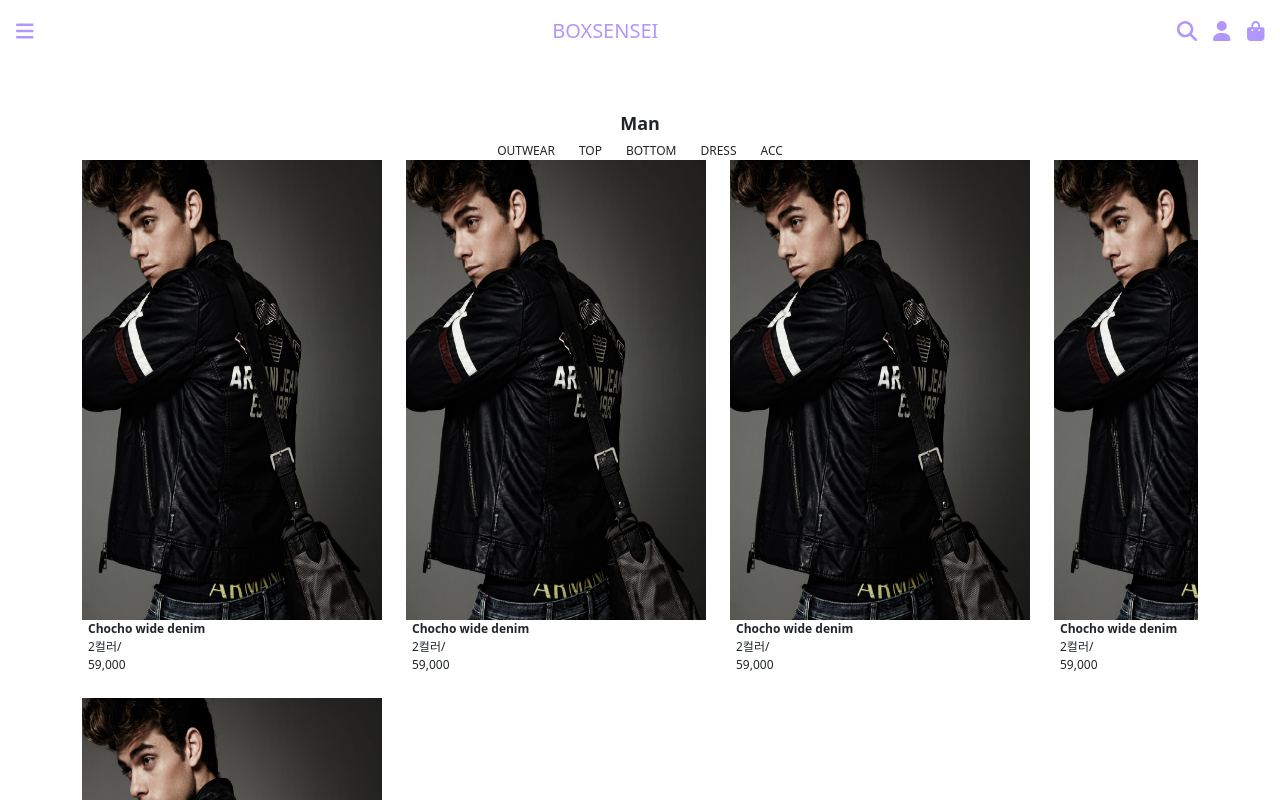
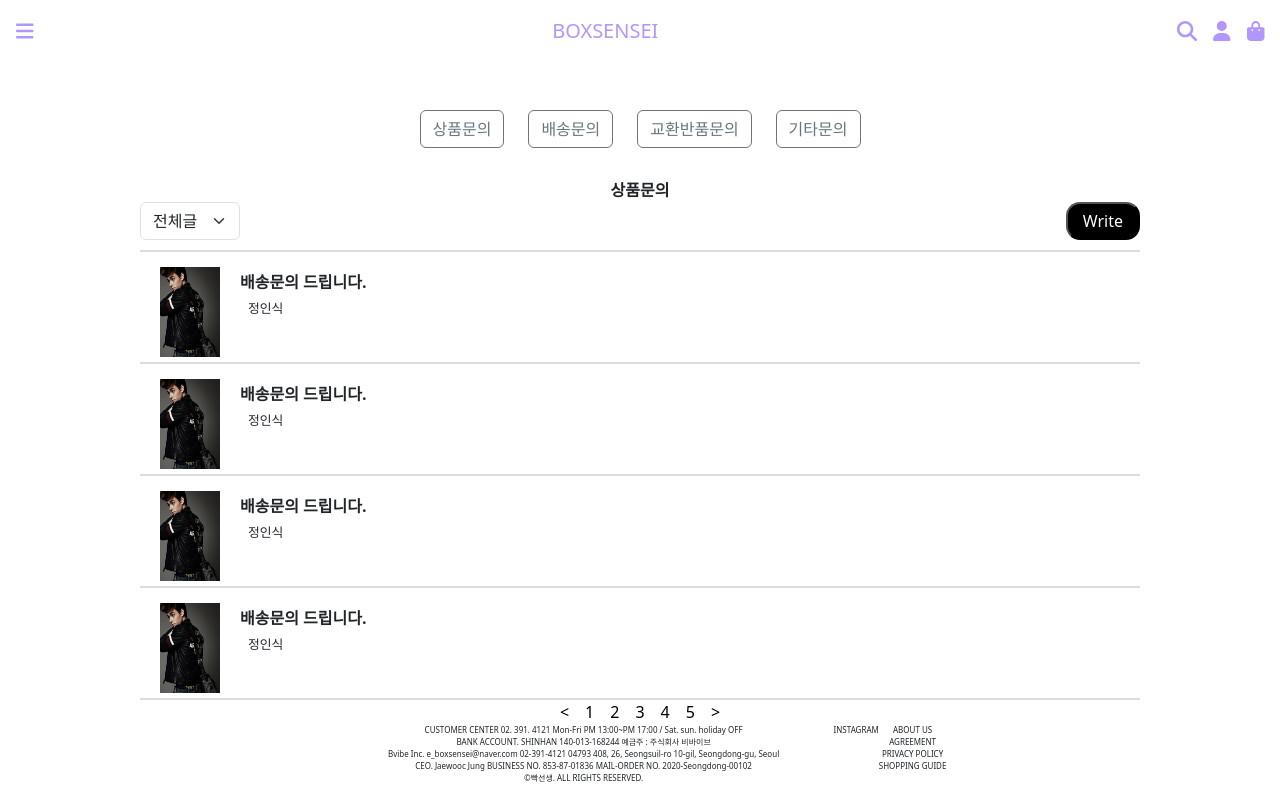
Before and after one commit to musso91hyukjun/shoppingmallProject, a React (Create React App) app in the folder shoppingmallui/: page / in a window 1280 px wide. Shown: the top 800 px of the page. Built offline with nearby package versions, Linux system fonts and the light colour scheme.

Commit message:
충돌Test

```diff
--- a/shoppingmallui/src/App.js
+++ b/shoppingmallui/src/App.js
@@ -6,12 +6,14 @@
 import Footer from './component/Footer';
 import './css/Footer.css'
 import Item from './component/Item';
+import QnA from './component/QnA';
 
 function App() {
   return (
     <div className="App">
       <Header />
-      <Item />
+      {/* <Item /> */}
+      <QnA />
       <Footer />
     </div>
   );
--- a/shoppingmallui/src/component/Item.jsx
+++ b/shoppingmallui/src/component/Item.jsx
@@ -45,7 +45,7 @@
                     <div className={`${styles.itemInfo}`}>
                         <p className={`${styles.itemName} fw-bold`} >Chocho wide denim</p>
                         <p>2컬러/</p>
-                        <p className={`${styles.itemPrice}`}>59,000</p>
+                        <p className={`${styles.itemPrice}`}>59,000aa</p>
                     </div>
                 </li>
                 <li className={`${styles.item}`}>
--- a/shoppingmallui/src/css/Item.css
+++ /dev/null
@@ -1,39 +0,0 @@
-ul{
-    list-style-type: none;
-    overflow: auto;
-    padding: 0;
-}
-li{
-    float: left;
-}
-p{
-    margin:0;
-}
-
-/* 카테고리 */
-.categoryTitle{
-    font-size: 18px;
-    margin-bottom: 5px;
-}
-.categoryList{
-    font-size: 12px;
-}
-
-/* 상품 리스트 */
-.itemList{
-    grid-template-columns: repeat(4, 1fr);
-}
-.item{
-    flex: 1 1 22%;
-}
-.itemImg{
-    width: 300px;
-    height: 460px;
-}
-.itemInfo{
-    font-size: 12px;
-    padding-left: 6px;
-}
-.itemInfo p{
-    text-align: left;
-}
```
